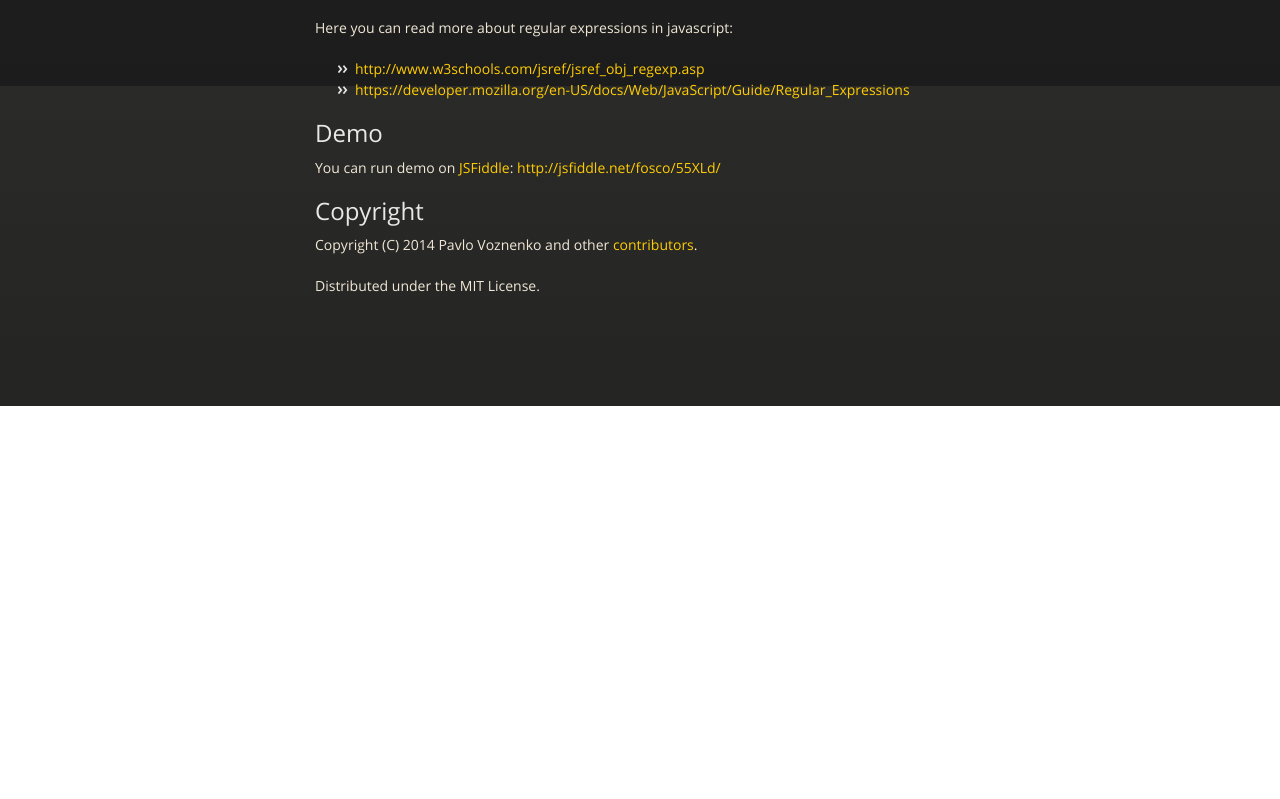
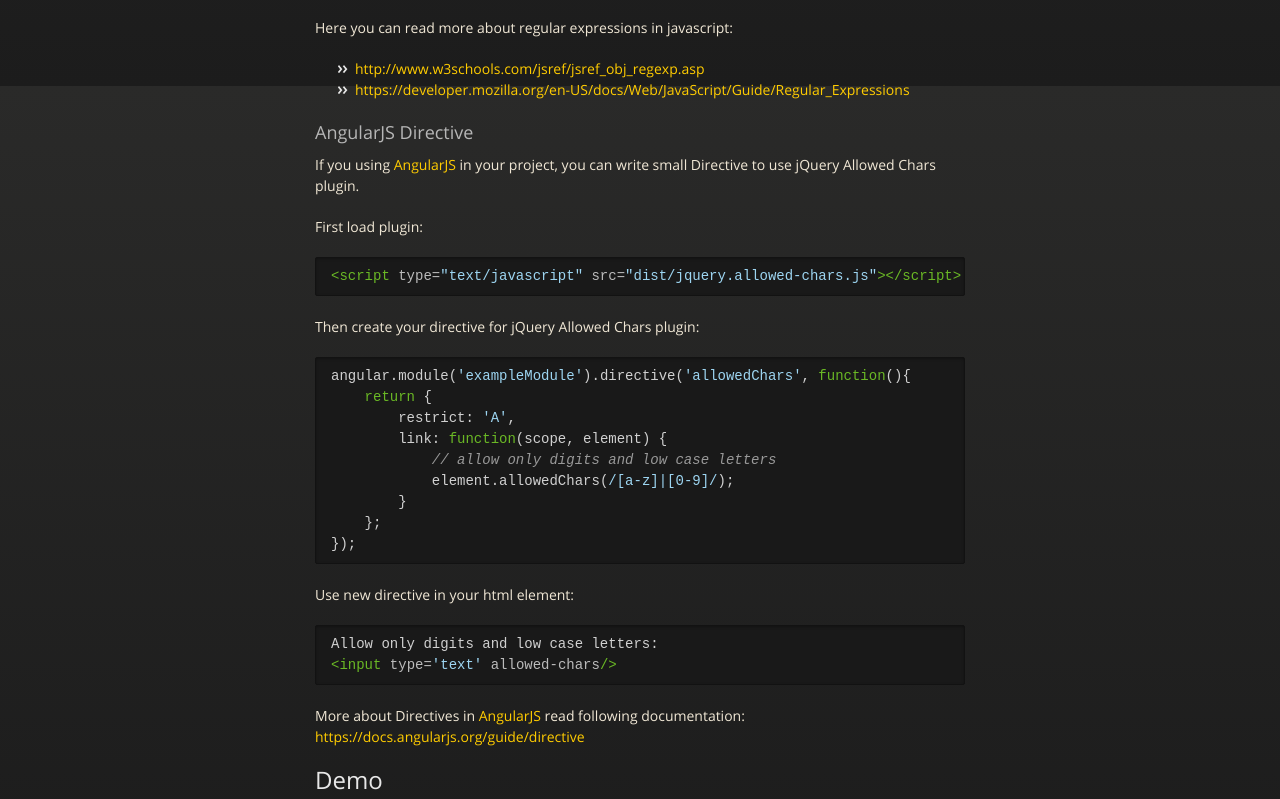
Before and after one commit to pvoznenko/jquery-allowed-chars-simple-plugin, a plain HTML site: page index.html in a window 1280 px wide. Shown: the part 2314-3113 px from the top of the page. Before the commit the page ends 2720 px from the top, so only its background shows below. Drawn offline with nearby package versions, Linux system fonts and the light colour scheme.

Commit message:
Create gh-pages branch via GitHub

```diff
--- a/index.html
+++ b/index.html
@@ -135,7 +135,38 @@
 <ul>
 <li><a href="http://www.w3schools.com/jsref/jsref_obj_regexp.asp">http://www.w3schools.com/jsref/jsref_obj_regexp.asp</a></li>
 <li><a href="https://developer.mozilla.org/en-US/docs/Web/JavaScript/Guide/Regular_Expressions">https://developer.mozilla.org/en-US/docs/Web/JavaScript/Guide/Regular_Expressions</a></li>
-</ul><h2>
+</ul><h3>
+<a name="angularjs-directive" class="anchor" href="#angularjs-directive"><span class="octicon octicon-link"></span></a>AngularJS Directive</h3>
+
+<p>If you using <a href="https://angularjs.org/">AngularJS</a> in your project, you can write small Directive to use jQuery Allowed Chars plugin.</p>
+
+<p>First load plugin:</p>
+
+<div class="highlight highlight-html"><pre><span class="nt">&lt;script </span><span class="na">type=</span><span class="s">"text/javascript"</span> <span class="na">src=</span><span class="s">"dist/jquery.allowed-chars.js"</span><span class="nt">&gt;&lt;/script&gt;</span>
+</pre></div>
+
+<p>Then create your directive for jQuery Allowed Chars plugin:</p>
+
+<div class="highlight highlight-javascript"><pre><span class="nx">angular</span><span class="p">.</span><span class="nx">module</span><span class="p">(</span><span class="s1">'exampleModule'</span><span class="p">).</span><span class="nx">directive</span><span class="p">(</span><span class="s1">'allowedChars'</span><span class="p">,</span> <span class="kd">function</span><span class="p">(){</span>
+    <span class="k">return</span> <span class="p">{</span>
+        <span class="nx">restrict</span><span class="o">:</span> <span class="s1">'A'</span><span class="p">,</span>
+        <span class="nx">link</span><span class="o">:</span> <span class="kd">function</span><span class="p">(</span><span class="nx">scope</span><span class="p">,</span> <span class="nx">element</span><span class="p">)</span> <span class="p">{</span>
+            <span class="c1">// allow only digits and low case letters</span>
+            <span class="nx">element</span><span class="p">.</span><span class="nx">allowedChars</span><span class="p">(</span><span class="sr">/[a-z]|[0-9]/</span><span class="p">);</span>
+        <span class="p">}</span>
+    <span class="p">};</span>
+<span class="p">});</span>
+</pre></div>
+
+<p>Use new directive in your html element:</p>
+
+<div class="highlight highlight-html"><pre>Allow only digits and low case letters:
+<span class="nt">&lt;input</span> <span class="na">type=</span><span class="s">'text'</span> <span class="na">allowed-chars</span><span class="nt">/&gt;</span>
+</pre></div>
+
+<p>More about Directives in <a href="https://angularjs.org/">AngularJS</a> read following documentation: <a href="https://docs.angularjs.org/guide/directive">https://docs.angularjs.org/guide/directive</a></p>
+
+<h2>
 <a name="demo" class="anchor" href="#demo"><span class="octicon octicon-link"></span></a>Demo</h2>
 
 <p>You can run demo on <a href="http://jsfiddle.net/">JSFiddle</a>: <a href="http://jsfiddle.net/fosco/55XLd/">http://jsfiddle.net/fosco/55XLd/</a></p>
```
Also changed, not shown: params.json (+1 -1 lines).
